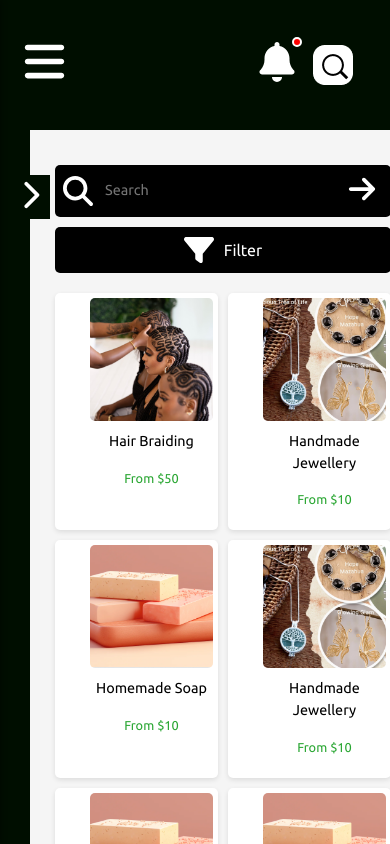
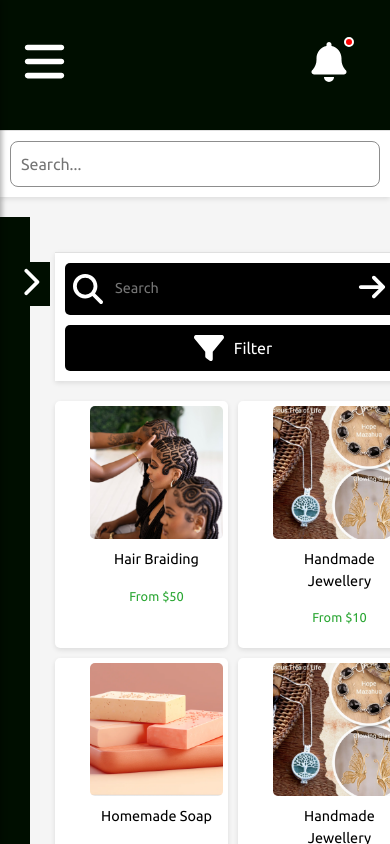
Before and after one commit to awsactivators/student-shelf-app, a React (Vite) app in the folder frond-end/: page /search in a window 390 px wide. Shown: the top 844 px of the page. Built offline with nearby package versions, Linux system fonts and the light colour scheme.

Commit message:
updated hearder search bar responsivness

```diff
--- a/frond-end/src/components/Header.jsx
+++ b/frond-end/src/components/Header.jsx
@@ -23,6 +23,7 @@ function Header({ hasNewNotifications = false }) {
     };
 
     return (
+        <>
             <div className="custom-header container-fluid d-flex align-items-center justify-content-between px-3 py-2">
                 {/* Menu Icon (replacing logo on small screens) */}
                 <div className="menu-icon-container">
@@ -94,8 +95,16 @@ function Header({ hasNewNotifications = false }) {
                 <MobileSidebar isOpen={menuOpen} onClose={toggleSidebar} />
             </div>
 
+            {/* Search Bar (Under Header) */}
+            <div className="search-bar">
+                <input
+                    type="text"
+                    className="search-input"
+                    placeholder="Search..."
+                />
+            </div>
 
-
+        </>
     );
 }
 
--- a/frond-end/src/styles/Header.css
+++ b/frond-end/src/styles/Header.css
@@ -55,15 +55,6 @@
   display: none;
   align-items: center;
 }
-
-/* .menu-icon {
-  display: none;
-  background: none;
-  border: none;
-  color: #ffffff;
-  font-size: 2rem;
-  cursor: pointer;
-} */
 
 
 
@@ -169,6 +160,31 @@
   margin-right: 10px;
 }
 
+/* Search Bar for Small Screens */
+.search-bar {
+  display: none;
+  width: 100%;
+  background-color: #ffffff;
+  border-top: 1px solid #e0e0e0;
+}
+
+.search-input {
+  display: none;
+  width: 100%;
+  padding: 10px;
+  border: 1px solid #8d8d8d;
+  border-radius: 8px;
+  font-size: 16px;
+  box-sizing: border-box;
+  transition: border-color 0.3s ease-in-out;
+}
+
+.search-input:focus {
+  outline: none;
+  border-color: #1E90FF;
+  box-shadow: 0 0 5px rgba(30, 144, 255, 0.5);
+}
+
 
 
 /********************************************************/
@@ -203,7 +219,7 @@
 
 
 
-/* Media Query for max-width: 720px */
+/* Media Query for max-width: 805px */
 @media (max-width: 805px) {
   /* Adjust Header */
   .custom-header {
@@ -267,16 +283,33 @@
 }
 
 
+/* Media Query for max-width: 768px */
+@media (max-width: 768px) {
+  .search-bar {
+    display: block;
+    position: relative;
+    z-index: 999;
+    box-shadow: 0 2px 5px rgba(0, 0, 0, 0.1);
+    padding: 10px;
+  }
+
+  .search-input {
+    display: block;
+  }
+
+  .custom-search-icon {
+    display: none;
+  }
+
+}
+
+
 
 /* Media Query for max-width: 540px */
 @media (max-width: 540px) {
 
   .custom-search-container.expanded, .custom-search-container.active, .custom-search-box {
     margin: 0;
-  }
-
-  .notification-container svg.svg-inline--fa, .notification-dot{
-    margin-right: 10px;
   }
 
 }
@@ -307,9 +340,10 @@
     margin-right: 10px;
   }
 
-
 }
 
+
+/* Media Query for max-width: 430px */
 @media (max-width: 430px) {
   .custom-search-container.active {
     width: 240px;
@@ -325,6 +359,8 @@
 }
 
 
+
+/* Media Query for max-width: 414px */
 @media (max-width: 414px) {
   .custom-search-container.active {
     width: 230px;
@@ -357,6 +393,8 @@
 }
 
 
+
+/* Media Query for max-width: 360px */
 @media (max-width: 360px) {
   .custom-search-container.active {
     width: 210px;
```
Lines whose indentation alone changed are shown as unchanged.
